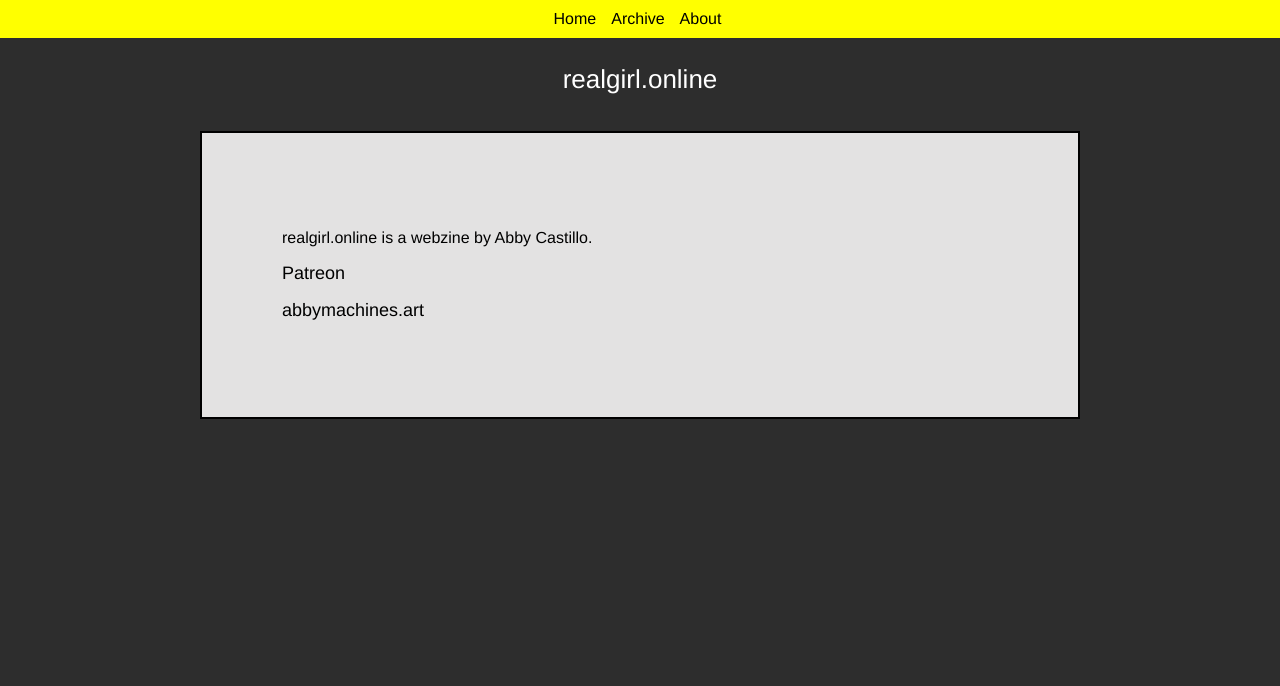
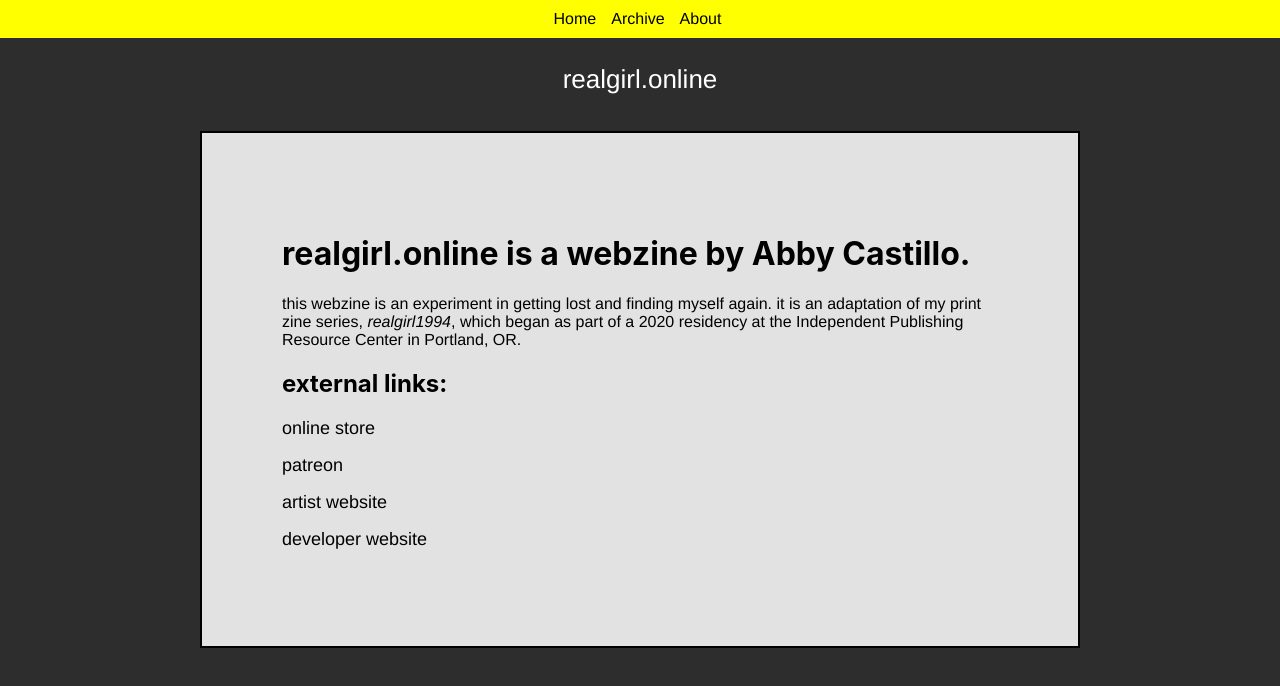
Before and after one commit to abbymachines/realgirl_online, a React (Create React App) app: page /about in a window 1280 px wide. Shown: the top 686 px of the page. Built offline with nearby package versions, Linux system fonts and the light colour scheme.

Commit message:
flesh out about page

```diff
--- a/src/pages/AboutPage.js
+++ b/src/pages/AboutPage.js
@@ -3,14 +3,26 @@ import FrontCover from "../components/FrontCover";
 export default function AboutPage() {
   return (
     <div className="Front-cover">
+      <h1>
+        realgirl.online is a webzine by Abby Castillo.
+      </h1>
       <p>
-        realgirl.online is a webzine by Abby Castillo.
+        this webzine is an experiment in getting lost and finding myself again. it is an adaptation of my print zine series, <i>realgirl1994</i>, which began as part of a 2020 residency at the Independent Publishing Resource Center in Portland, OR.
+      </p>
+      <h2>
+        external links:
+      </h2>
+      <p>
+        <a href="https://abbymachines.gumroad.com/">online store</a>
       </p>
       <p>
-        <a href="https://patreon.com/abbymachines">Patreon</a>
+        <a href="https://patreon.com/abbymachines">patreon</a>
       </p>
       <p>
-        <a href="https://abbymachines.art">abbymachines.art</a>
+        <a href="https://abbymachines.art">artist website</a>
+      </p>
+      <p>
+        <a href="https://abbycastillo.dev">developer website</a>
       </p>
 
     </div>
```
